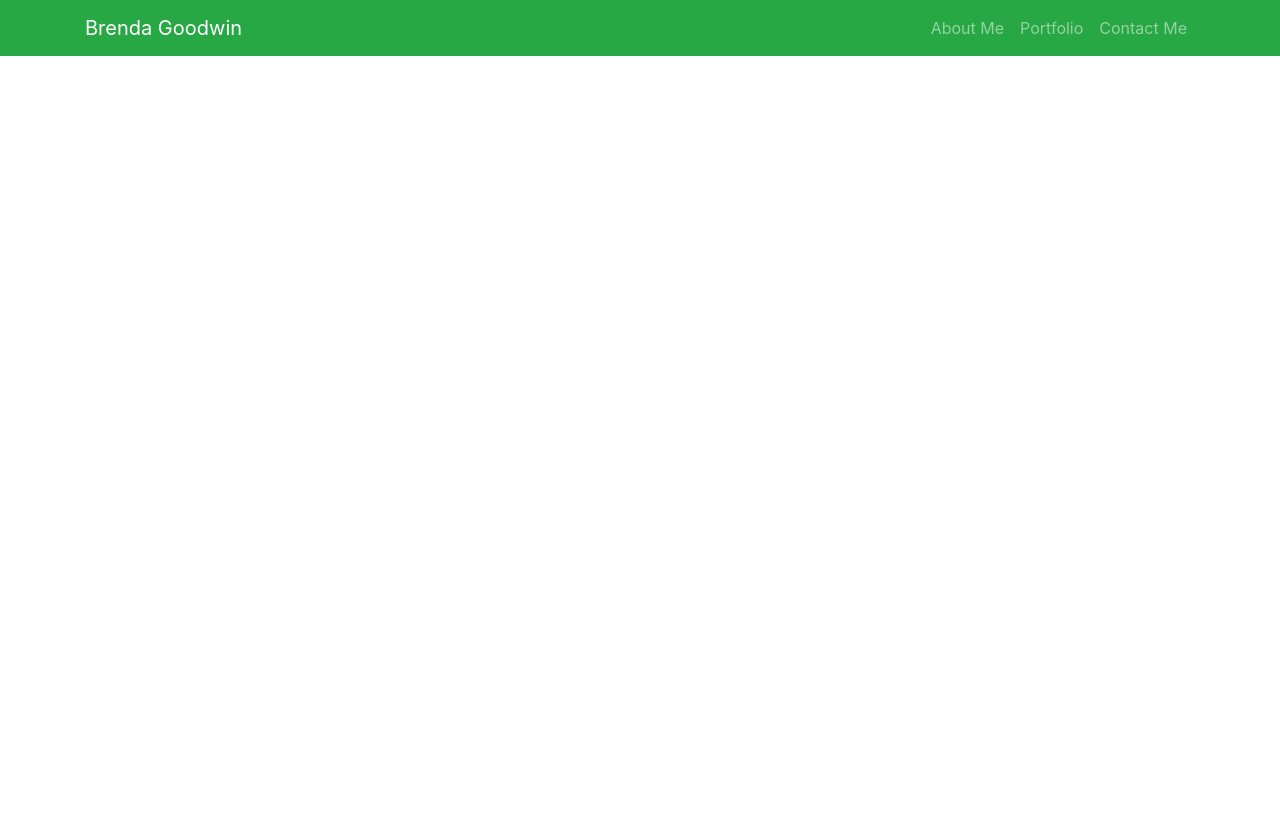
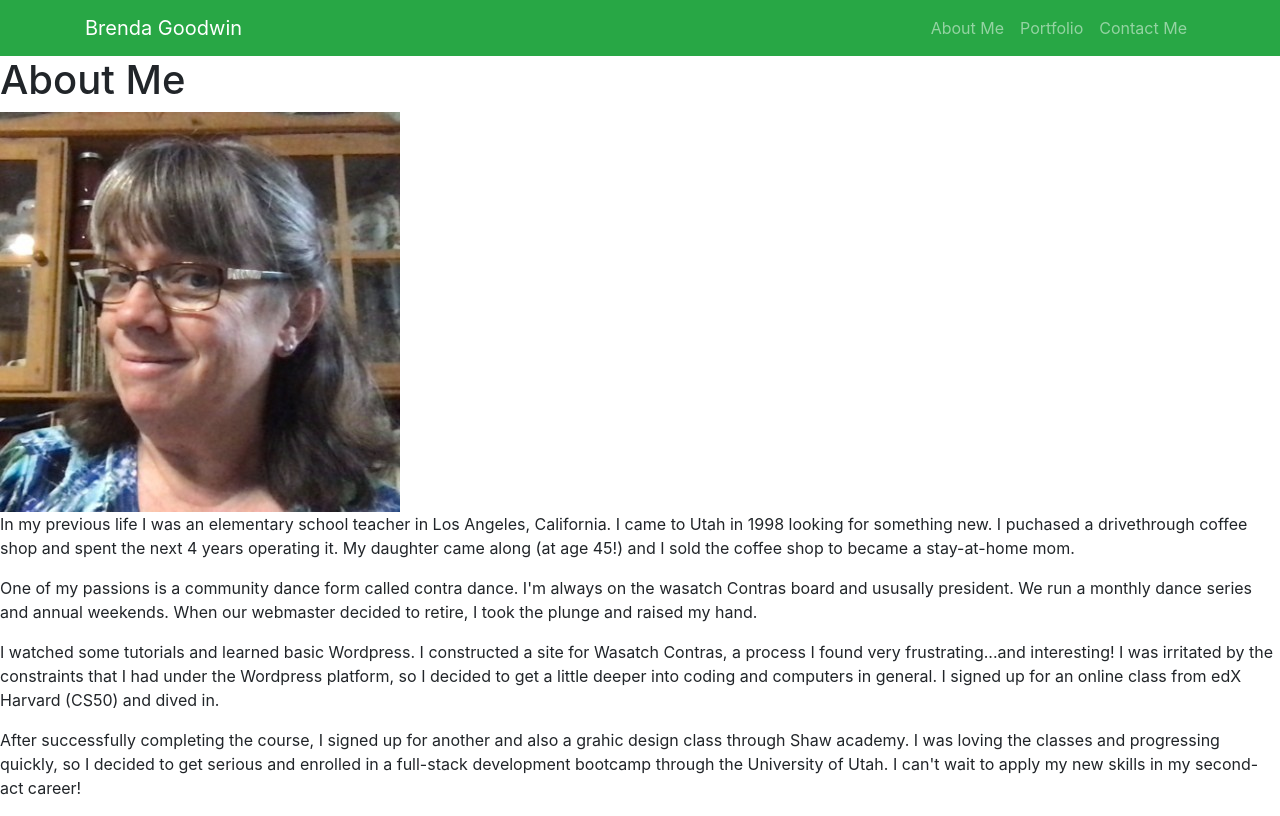
Before and after one commit to brendancer/Portfolio-B.Goodwin, a plain HTML site: page index.html in a window 1280 px wide. Drawn offline with nearby package versions, Linux system fonts and the light colour scheme.

Commit message:
html for index.html

```diff
--- a/index.html
+++ b/index.html
@@ -42,6 +42,27 @@
     </div>
   </nav>
 
+  <h1>About Me</h1>
+  <img src="images/profile pic 3.jpeg" alt="headshot">
+  <p>
+    In my previous life I was an elementary school teacher in Los Angeles, California. I came to Utah in 1998 looking
+    for something new. I puchased a drivethrough coffee shop and spent the next 4 years operating it. My daughter came
+    along (at age 45!) and I sold the coffee shop to became a stay-at-home mom.
+  </p>
+  <p>One of my passions is a community dance form called contra dance. I'm always on the wasatch Contras board and
+    ususally president. We run a monthly dance series and annual weekends. When our webmaster decided to retire, I took
+    the plunge and raised my hand.
+  </p>
+  <p>I watched some tutorials and learned basic Wordpress. I constructed a site for Wasatch Contras, a process I found
+    very frustrating...and interesting! I was irritated by the constraints that I had under the Wordpress platform, so I
+    decided to get a little deeper into coding and computers in general. I signed up for an online class from edX
+    Harvard (CS50) and dived in. </p>
+  <p>After successfully completing the course, I signed up for another and also a grahic
+    design class through Shaw academy.
+    I was loving the classes and progressing quickly, so I decided to get serious and enrolled in a full-stack
+    development bootcamp through the University of Utah. I can't wait to apply my new skills in my second-act career!
+  </p>
+
 
 
 
```
Also changed, not shown: images/BRENDA DANCING.png (added), images/profile pic 3.jpeg (added), 1 other file.
